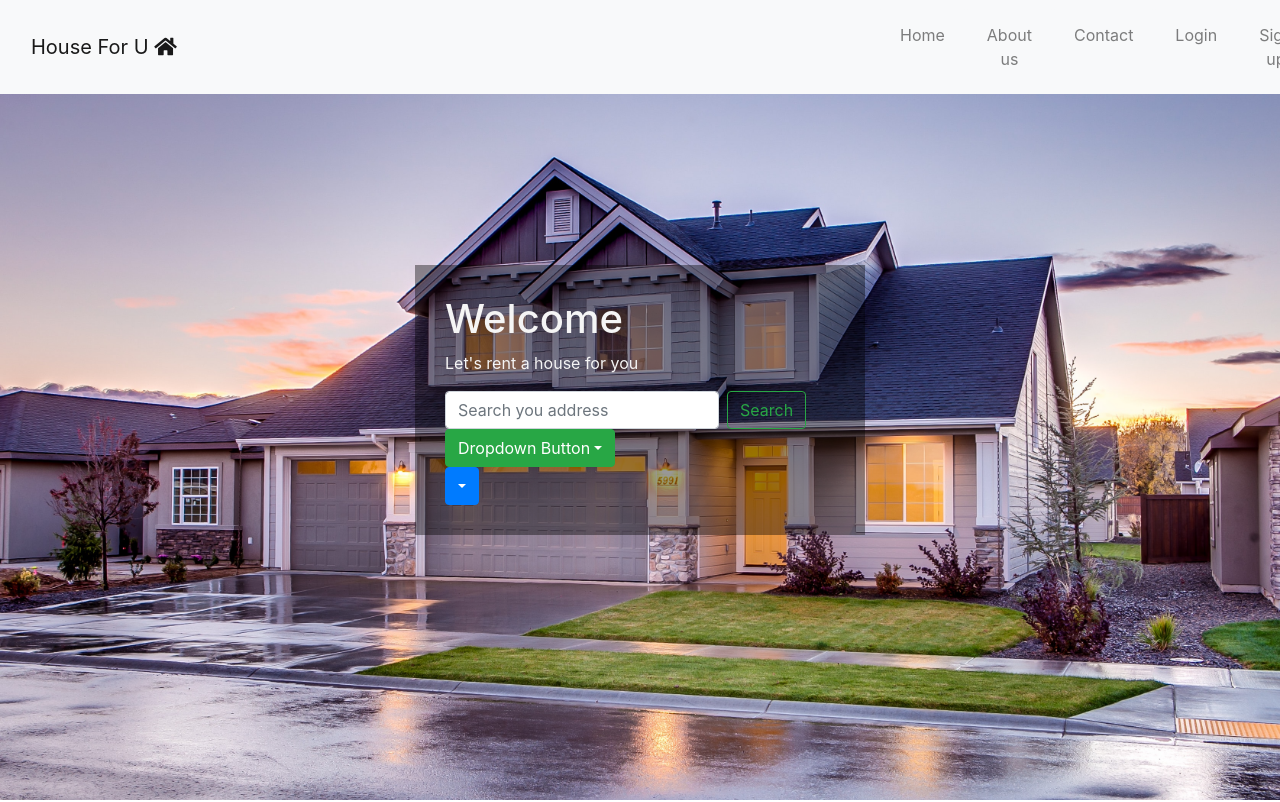
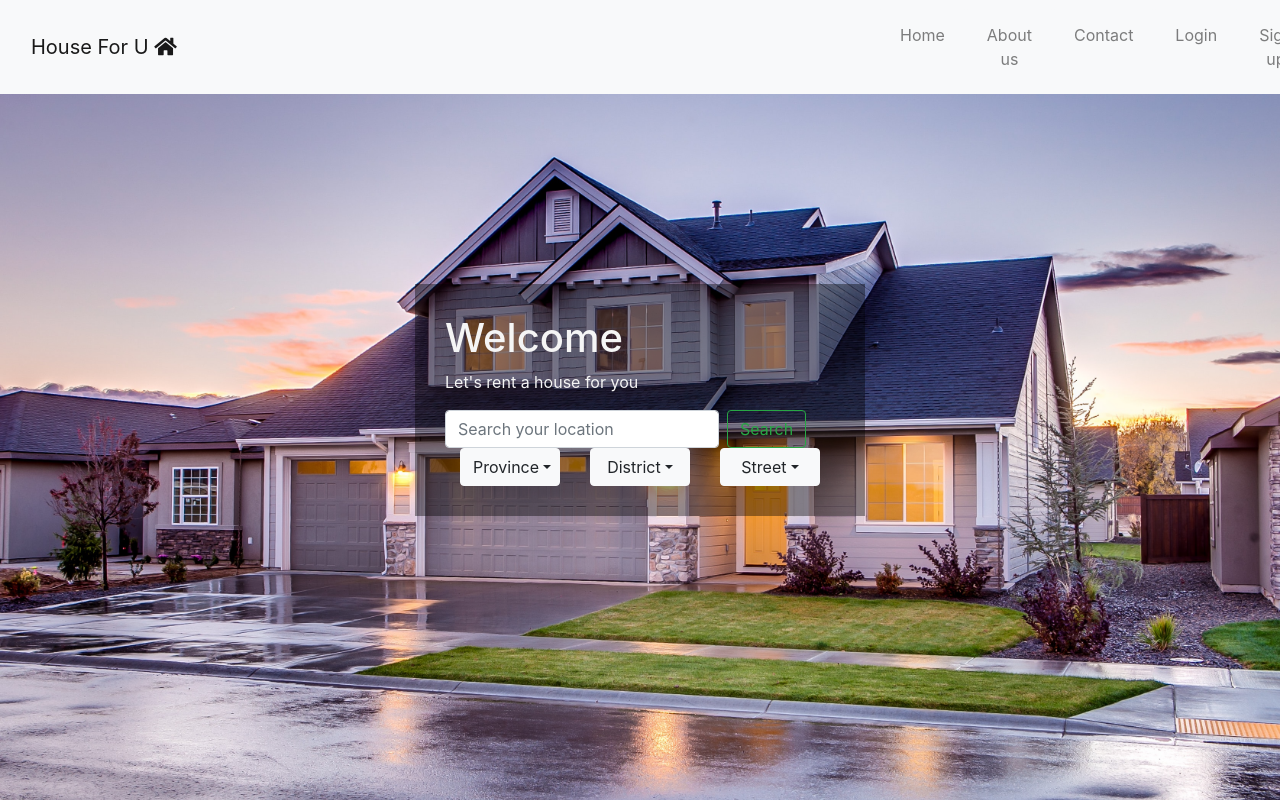
Before and after one commit to luongdangvp2000/amazingHouse, a React (Create React App) app: page / in a window 1280 px wide. Shown: the top 802 px of the page. Built offline with nearby package versions, Linux system fonts and the light colour scheme.

Commit message:
add dropdown to search bar

```diff
--- a/src/components/HeroSection.css
+++ b/src/components/HeroSection.css
@@ -22,11 +22,20 @@ img {
     width: 450px;
     padding: 30px;
     background-color: rgba(0, 0, 0, 0.4);
-
     margin: auto;
+    display: flex;
+    flex-direction: column;
 }
 
 .introduce{
     color: whitesmoke;
 
 }
+
+.dropdown-group{
+    display: flex;
+}
+
+.dropdown-menu{
+    min-width: 100%;
+}
--- a/src/components/HeroSection.js
+++ b/src/components/HeroSection.js
@@ -2,36 +2,54 @@ import React, { Component } from 'react'
 import './HeroSection.css'
 import DropdownButton from 'react-bootstrap/DropdownButton'
 import Dropdown from 'react-bootstrap/Dropdown'
+import DropdownItem from 'react-bootstrap/esm/DropdownItem'
+import Button from 'react-bootstrap/Button'
 
 
 function HeroSection() {
     return (
         <div className="hero-container">
             <div className="hero-child">
+                <div>
                     <h1 className="introduce">Welcome</h1>
                     <p className="introduce">Let's rent a house for you</p>
                     <form className="form-inline my-2 my-lg-0 text-center" id="search-bar">
-                    <input className="form-control mr-sm-2" type="search" placeholder="Search you address" aria-label="Search" />
+                        <input className="form-control mr-sm-2" type="search" placeholder="Search your location" aria-label="Search" />
                         <button className="btn btn-outline-success" type="submit">Search</button>
                     </form>
+                </div>
 
-                <Dropdown>
-                    <Dropdown.Toggle variant="success" id="dropdown-basic">
-                        Dropdown Button
-                    </Dropdown.Toggle>
+                <div className="dropdown-group">
+                    <Dropdown className="col-4">
+                        <Dropdown.Toggle as={Button} className="btn btn-light btn-block">Province</Dropdown.Toggle>
                         <Dropdown.Menu>
-                        <Dropdown.Item href="#/action-1">Action</Dropdown.Item>
-                        <Dropdown.Item href="#/action-2">Another action</Dropdown.Item>
-                        <Dropdown.Item href="#/action-3">Something else</Dropdown.Item>
+                            <button class="dropdown-item" type="button">Action</button>
+                            <button class="dropdown-item" type="button">Another action</button>
+                            <button class="dropdown-item" type="button">Something else here</button>
                         </Dropdown.Menu>
                     </Dropdown>
-                <Dropdown>
-                    <Dropdown.Toggle >
 
-                    </Dropdown.Toggle>
+                    <Dropdown className="col-4">
+                        <Dropdown.Toggle as={Button} className="btn btn-light btn-block">District</Dropdown.Toggle>
+                        <Dropdown.Menu>
+                            <button class="dropdown-item" type="button">Action</button>
+                            <button class="dropdown-item" type="button">Another action</button>
+                            <button class="dropdown-item" type="button">Something else here</button>
+                        </Dropdown.Menu>
                     </Dropdown>
 
+                    <Dropdown className="col-4">
+                        <Dropdown.Toggle as={Button} className="btn btn-light btn-block">Street</Dropdown.Toggle>
+                        <Dropdown.Menu>
+                            <button class="dropdown-item" type="button">Action</button>
+                            <button class="dropdown-item" type="button">Another action</button>
+                            <button class="dropdown-item" type="button">Something else here</button>
+                        </Dropdown.Menu>
+                    </Dropdown>
                 </div>
+            </div>
+
+
 
 
         </div>
```
Also changed, not shown: 1 other file (tests, documents, lock files or other folders). Lines whose indentation alone changed are shown as unchanged.
